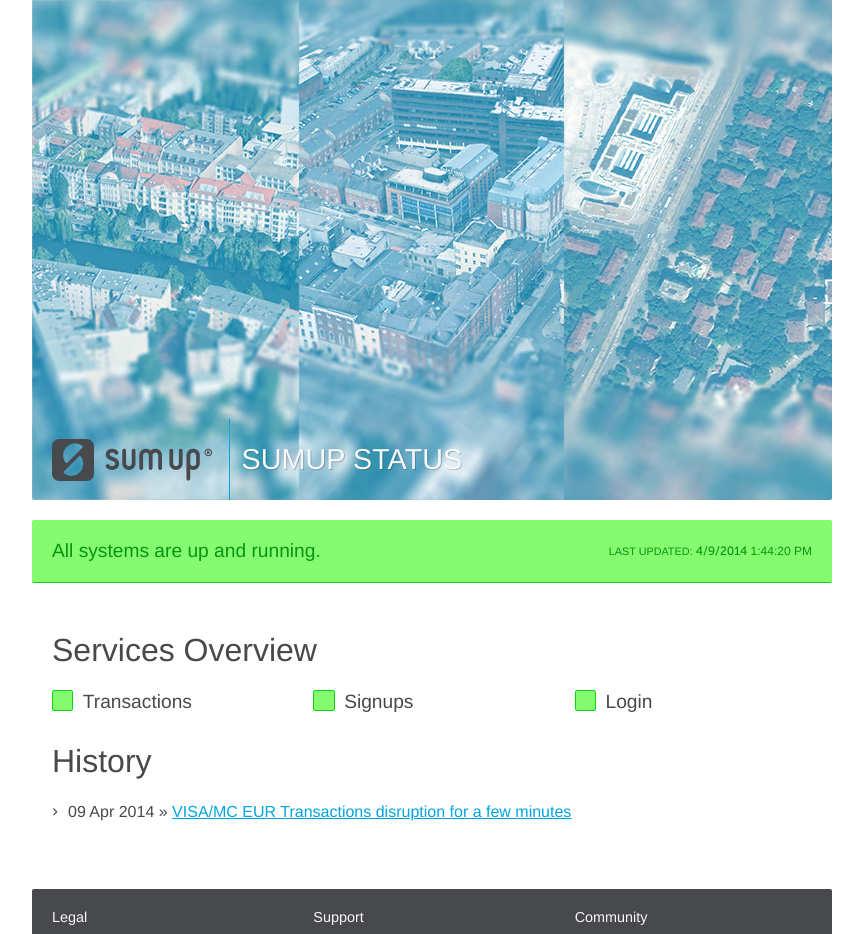
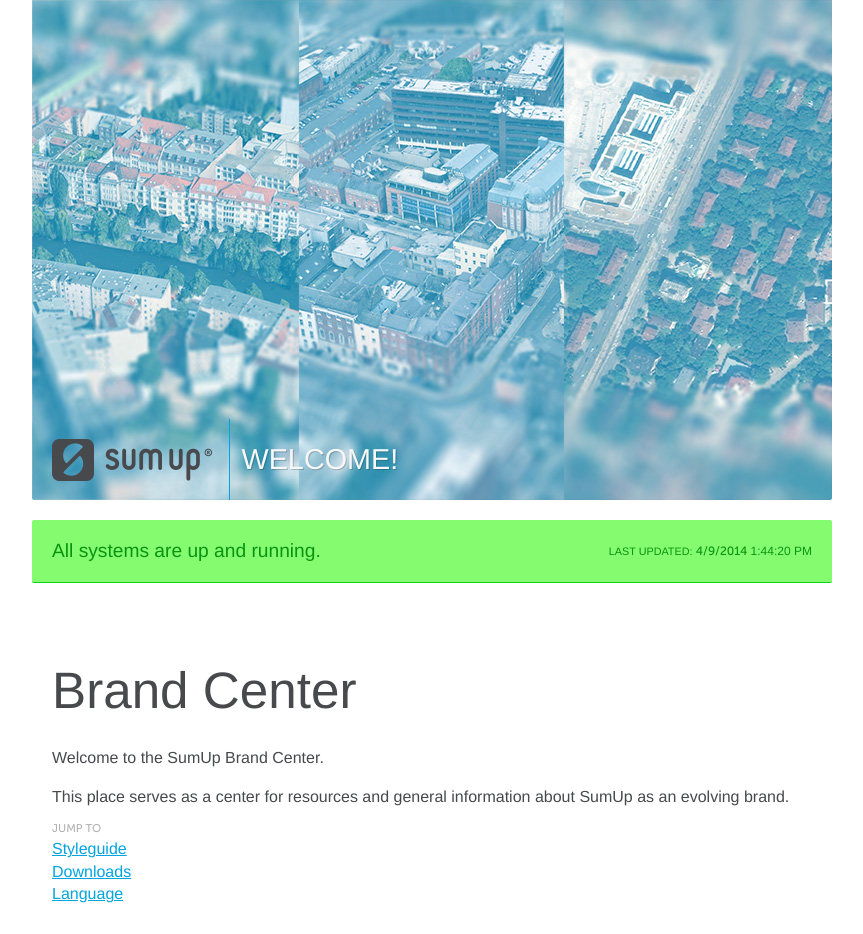
Before and after one commit to sanyaade-fintechnology/brandcenter, a Jekyll site: the page built from index.html, in a window 1280 px wide and 1400 px high. Shown: the top 934 px of the window, without its empty margins (208-1071 px from the left). Built offline with Jekyll 4.4.1, drawn with Linux system fonts in a browser that asks for light colours; nearby versions of some CDN libraries; some web fonts are replaced; Markdown is read by kramdown in place of the engine named in the settings; some of the changed text lies outside the part shown.

Commit message:
adding styleguide index

```diff
--- a/index.html
+++ b/index.html
@@ -1,35 +1,204 @@
 ---
 layout: default
-title: SumUp Status
+title: Welcome!
 ---
 
-<h2>Services Overview</h2>
-<ul class="services unstyled">
-  <li class="service" id="transactions">
-    <h3>Transactions</h3>
-    <div class="status-message">
-      No detailed status message here. Poof.
+<div class="welcome">
+
+  <div class="welcome-text grid-container">
+    <h1>Brand Center</h1>
+
+    <p>Welcome to the SumUp Brand Center.</p>
+    <p>This place serves as a center for resources and general information about SumUp as an evolving brand.</p>
+  </div>
+
+  <nav class="grid-container section-warpholes">
+    <small>jump to</small>
+    <ul class="unstyled">
+      <li><a href="">Styleguide</a></li>
+      <li><a href="">Downloads</a></li>
+      <li><a href="">Language</a></li>
+    </ul>
+  </nav>
+
+</div>
+<!-- end welcome -->
+
+<section class="logo-guidelines grid-container">
+  <h2>The SumUp Logo</h2>
+
+  <p>There are two different color combinations to use the SumUp Logo:</p>
+
+  <div class="logo-usages">
+    <div class="figure-wrap">
+      <figure class="logo-on-white">
+        <img src="/img/logo/sumup_logo_grey.svg" alt="Dark Grey SumUp Logo">
+      </figure>
+      <figcaption>Dark Grey on White/Offwhite</figcaption>
     </div>
-  </li>
-  <li class="service" id="signups">
-    <h3>Signups</h3>
-    <div class="status-message">
-      No detailed status message here. Poof.
+
+    <div class="figure-wrap">
+      <figure class="logo-on-blue">
+        <img src="/img/logo/sumup_logo_offwhite.svg" alt="Offwhite SumUp Logo">
+      </figure>
+      <figcaption>Offwhite on Highlight Blue</figcaption>
     </div>
-  </li>
-  <li class="service" id="login">
-    <h3>Login</h3>
-    <div class="status-message">
-      No detailed status message here. Poof.
-    </div>
-  </li>
-</ul>
+  </div>
+</section>
+<!-- end logo guidelines -->
 
-<div id="home">
-  <h2>History</h2>
-  <ul class="posts">
-    {% for post in site.posts %}
-      <li><span>{{ post.date | date_to_string }}</span> &raquo; <a href="{{ post.url }}">{{ post.title }}</a></li>
-    {% endfor %}
+<section class="color-guidelines grid-container">
+  <h2>Colors</h2>
+
+  <ul class="unstyled color-tiles">
+    <li class="blue">
+      <h3>Highlight Blue</h3>
+      <div class="color-sample"></div>
+      <ul class="definitions">
+        <li>
+          <span class="label">Hex</span>
+          <span class="value">#00a5df</span>
+        </li>
+        <li>
+          <span class="label">RGB</span>
+          <span class="value">0/165/223</span>
+        </li>
+        <li>
+          <span class="label">CMYK</span>
+          <span class="value">92/0/6/0</span>
+        </li>
+        <li>
+          <span class="label">Pantone</span>
+          <span class="value">2995C</span>
+        </li>
+      </ul>
+    </li>
+    <li class="darkgrey">
+      <h3>Darkgrey</h3>
+      <div class="color-sample"></div>
+      <ul class="definitions">
+        <li>
+          <span class="label">Hex</span>
+          <span class="value">#47494d</span>
+        </li>
+        <li>
+          <span class="label">RGB</span>
+          <span class="value">71/73/77</span>
+        </li>
+        <li>
+          <span class="label">CMYK</span>
+          <span class="value">44/34/22/77</span>
+        </li>
+        <li>
+          <span class="label">Pantone</span>
+          <span class="value">Cool Gray 11C</span>
+        </li>
+      </ul>
+    </li>
+    <li class="lightgrey">
+      <h3>Lightgrey</h3>
+      <div class="color-sample"></div>
+      <ul class="definitions">
+        <li>
+          <span class="label">Hex</span>
+          <span class="value">#D9D9D6</span>
+        </li>
+        <li>
+          <span class="label">RGB</span>
+          <span class="value">217/217/214</span>
+        </li>
+        <li>
+          <span class="label">CMYK</span>
+          <span class="value">4/2/4/8</span>
+        </li>
+        <li>
+          <span class="label">Pantone</span>
+          <span class="value">Cool Gray 1C</span>
+        </li>
+      </ul>
+    </li>
+    <li class="offwhite">
+      <h3>Offwhite</h3>
+      <div class="color-sample"></div>
+      <ul class="definitions">
+        <li>
+          <span class="label">Hex</span>
+          <span class="value">#f7f7f7</span>
+        </li>
+        <li>
+          <span class="label">RGB</span>
+          <span class="value">247/247/247</span>
+        </li>
+        <li>
+          <span class="label">CMYK</span>
+          <span class="value">4/3/3/0</span>
+        </li>
+      </ul>
+    </li>
+    <li class="signal-green">
+      <h3>Signal green</h3>
+      <div class="color-sample"></div>
+      <ul class="definitions">
+        <li>
+          <span class="label">Hex</span>
+          <span class="value">#85fb6f</span>
+        </li>
+        <li>
+          <span class="label">RGB</span>
+          <span class="value">133/251/111</span>
+        </li>
+        <li>
+          <span class="label">CMYK</span>
+          <span class="value">49/0/78/0</span>
+        </li>
+      </ul>
+    </li>
+    <li class="signal-orange">
+      <h3>Signal orange</h3>
+      <div class="color-sample"></div>
+      <ul class="definitions">
+        <li>
+          <span class="label">Hex</span>
+          <span class="value">#FFBB33</span>
+        </li>
+        <li>
+          <span class="label">RGB</span>
+          <span class="value">255/187/51</span>
+        </li>
+        <li>
+          <span class="label">CMYK</span>
+          <span class="value">0/31/84/0</span>
+        </li>
+      </ul>
+    </li>
+    <li class="signal-red">
+      <h3>Signal red</h3>
+      <div class="color-sample"></div>
+      <ul class="definitions">
+        <li>
+          <span class="label">Hex</span>
+          <span class="value">#FF4444</span>
+        </li>
+        <li>
+          <span class="label">RGB</span>
+          <span class="value">255/68/68</span>
+        </li>
+        <li>
+          <span class="label">CMYK</span>
+          <span class="value">0/83/66/0</span>
+        </li>
+      </ul>
+    </li>
+    <li class="ase-download">
+      <h3>Color swatches</h3>
+      <a href="/downloads/SumUp_Colors_RGB.ase.zip" alt="SumUp Color Swatches as Adobe ASE container">
+        <img src="/img/ase-icon.png" alt="ASE Container">
+        <p>
+          Download
+          <span aria-hidden="true" class="icon-cloud-download"></span>
+        </p>
+      </a>
+    </li>
   </ul>
-</div>
+</section>
+<!-- end color guidelines -->
```
